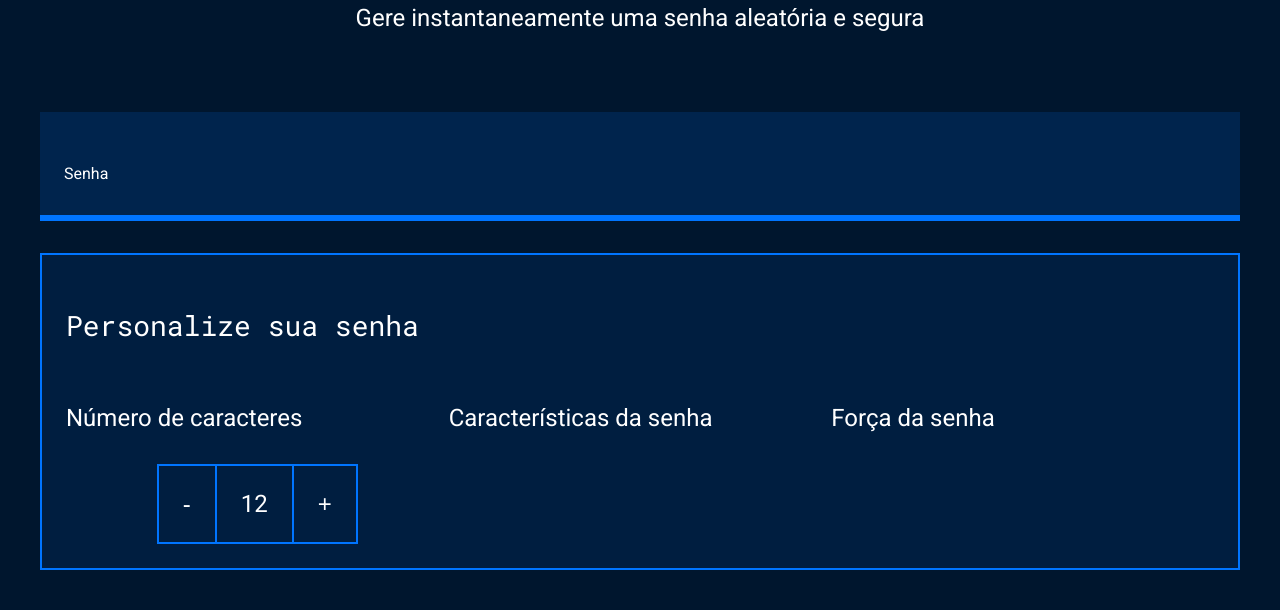
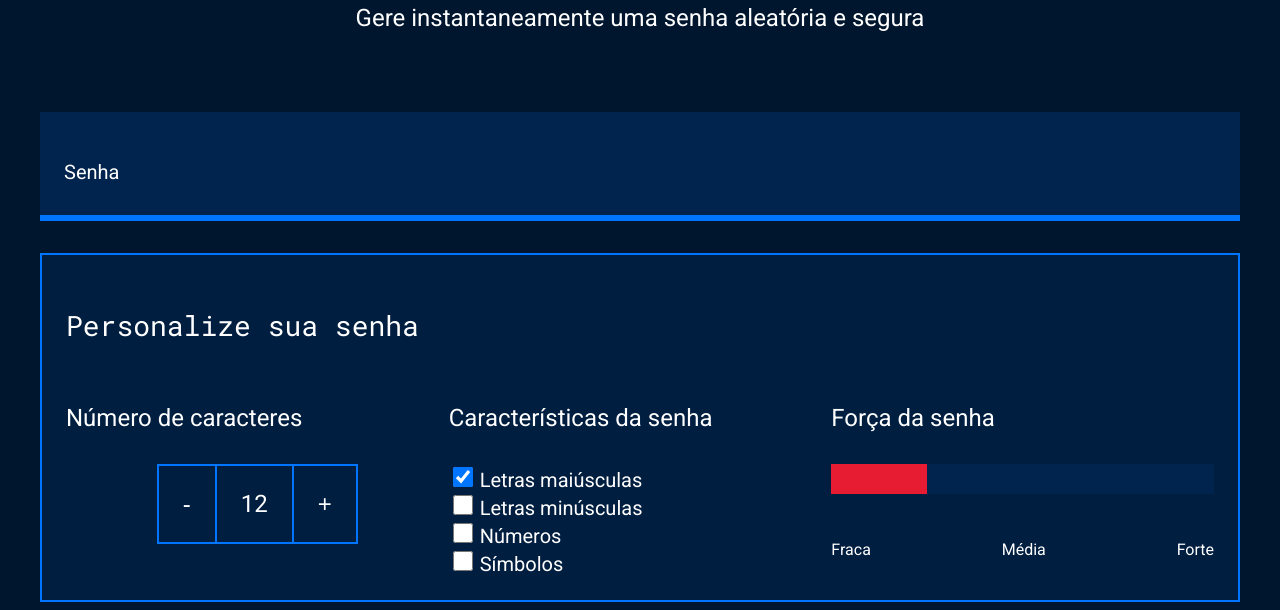
Before and after one commit to mirandalezama/seguran-a-digital, a plain HTML site: page index.html in a window 1280 px wide. Shown: the part 214-824 px from the top of the page. Before the commit the page ends 800 px from the top, so only its background shows below. Drawn offline with Linux system fonts and the light colour scheme.

Commit message:
Add files via upload
Em processo do projeto

```diff
--- a/index.html
+++ b/index.html
@@ -32,13 +32,37 @@
                 </div>
                 <div class="parametro-senha">
                     <h4 class="parametro-senha__titulo">Características da senha</h4>
+                    <div class="parametro-senha-checkbox">
+                        <input name="maiusculo" type="checkbox" class="checkbox" checked>
+                        <label for="maiusculo">Letras maiúsculas</label>
+                    </div>
+                    <div class="parametro-senha-checkbox">
+                        <input name="minusculo" type="checkbox" class="checkbox">
+                        <label for="minusculo">Letras minúsculas</label>
+                    </div>
+                    <div class="parametro-senha-checkbox">
+                        <input name="numero" type="checkbox" class="checkbox">
+                        <label for="numero">Números</label>
+                    </div>
+                    <div class="parametro-senha-checkbox">
+                        <input name="simbolo" type="checkbox" class="checkbox">
+                        <label for="simbolo">Símbolos</label>
+                    </div>
                 </div>
                 <div class="parametro-senha">
                     <h4 class="parametro-senha__titulo">Força da senha</h4>
+                    <div class="barra"></div>
+                    <div class="forca fraca"></div>
+                    <div class="parametro-senha-textos">
+                        <p>Fraca</p>
+                        <p>Média</p>
+                        <p>Forte</p>
+                    </div>
                 </div>
             </div>
         </div>
     </section>
+    <script src="main.js"></script>
 </body>
 
 </html>
--- /dev/null
+++ b/main.js
@@ -0,0 +1,25 @@
+const numeroSenha = document.querySelector('.parametro-senha__texto');
+let tamanhoSenha = 12;
+numeroSenha.textContent = tamanhoSenha;
+
+const botoes = document.querySelectorAll('.parametro-senha__botao');
+
+botoes[0].onclick = diminuiTamanho;
+botoes[1].onclick = aumentaTamanho;
+
+function diminuiTamanho() {
+    if (tamanhoSenha > 1) {
+        // tamanhoSenha = tamanhoSenha-1;
+        tamanhoSenha--;
+    }
+    numeroSenha.textContent = tamanhoSenha;
+}
+function aumentaTamanho() {
+    if (tamanhoSenha < 20) {
+        // tamanhoSenha = tamanhoSenha+1;
+        tamanhoSenha++;
+    }
+    numeroSenha.textContent = tamanhoSenha;
+}
+
+console.log(botoes);
--- a/style.css
+++ b/style.css
@@ -108,6 +108,49 @@ body {
     font-size: 24px;
 }
 
+label {
+    font-size: 20px;
+}
+
+.checkbox {
+    width: 20px;
+    height: 20px;
+    cursor: pointer;
+}
+
+.barra {
+    background-color: var(--fundo-senha);
+    height: 30px;
+    width: 100%;
+}
+
+.forca {
+    height: 30px;
+    position: relative;
+    bottom: 30px;
+}
+
+.fraca {
+    width: 25%;
+    background-color: #E71B32;
+}
+
+.media {
+    background-color: #FAF408;
+    width: 50%;
+}
+
+.forte {
+    background-color: #00FF85;
+    width: 100%;
+}
+
+.parametro-senha-textos {
+    display: flex;
+    justify-content: space-between;
+}
+
+
 @media screen and (min-width: 768px) {
     .parametro-coluna__senha {
         flex-direction: row;
```
Also changed, not shown: 1 other file.
